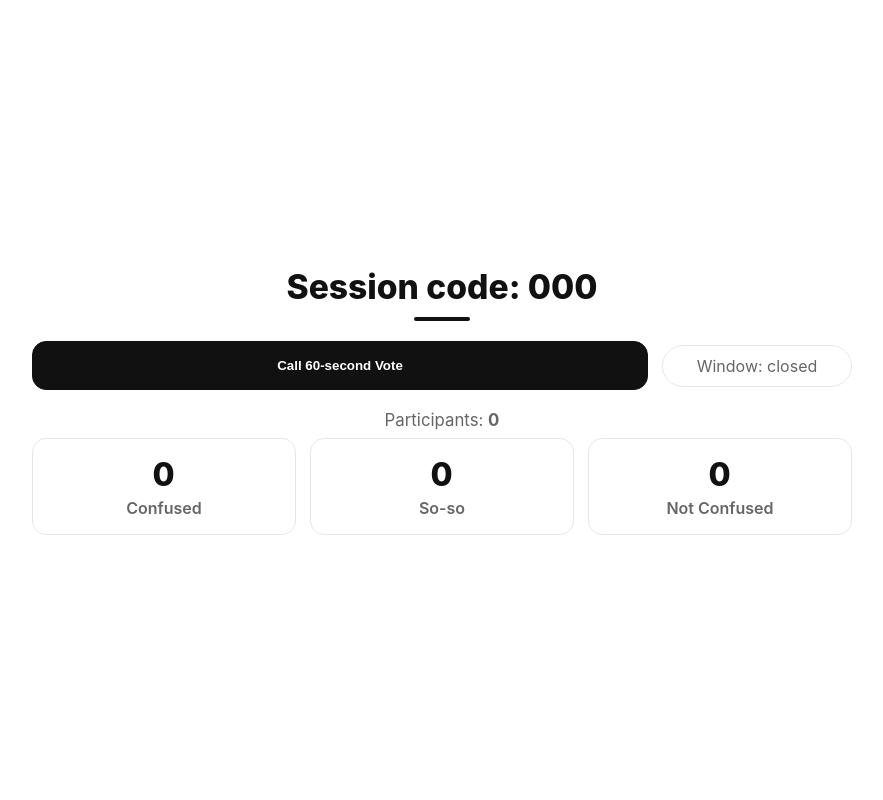
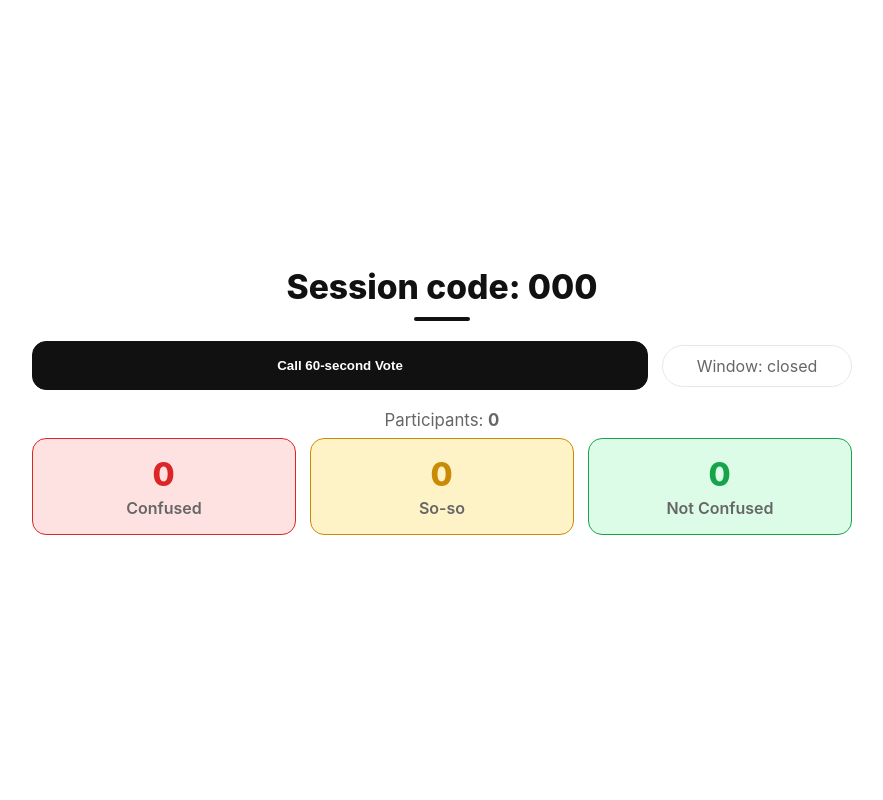
Before and after one commit to cnam04/ClassPulse, a Flask app: template backend/app/templates/teacher_vote.html in a window 1280 px wide. Shown: the whole page, without its empty margins (198-1081 px from the left). Run offline with Flask 3, Linux system fonts and the light colour scheme; the template is opened without the code that fills it: most values are stand-ins (such as "Sample title", 1, 10 or a date in 2020).

Commit message:
gave colors to buttons

```diff
--- a/backend/app/templates/teacher_vote.html
+++ b/backend/app/templates/teacher_vote.html
@@ -8,6 +8,11 @@
     :root{
       --fg:#111; --muted:#666; --border:#e5e7eb; --btn:#111; --btnfg:#fff;
       --dur:1.0s; --d1:.12s; --d2:.28s; --d3:.44s;
+
+      /* colors for the three “buttons” */
+      --red:#dc2626;      --red-bg:#fee2e2;
+      --yellow:#ca8a04;   --yellow-bg:#fef3c7;
+      --green:#16a34a;    --green-bg:#dcfce7;
     }
     *{ box-sizing:border-box }
     body{
@@ -52,10 +57,21 @@
     }
     .stat{
       border:1px solid var(--border); border-radius:14px; padding:16px; text-align:center;
-      background:#fff;
+      background:#fff; cursor:default;
     }
+    .stat:hover{ filter:brightness(.98); }
     .n{ font-size:2rem; font-weight:800; letter-spacing:.02em }
     .label{ color:var(--muted); margin-top:4px; font-weight:600 }
+
+    /* colored variants */
+    .stat.cf    { border-color: var(--red);    background: var(--red-bg); }
+    .stat.cf .n { color: var(--red); }
+
+    .stat.ss    { border-color: var(--yellow); background: var(--yellow-bg); }
+    .stat.ss .n { color: var(--yellow); }
+
+    .stat.nc    { border-color: var(--green);  background: var(--green-bg); }
+    .stat.nc .n { color: var(--green); }
 
     /* Animations */
     @keyframes floatFade{
@@ -72,7 +88,7 @@
   </style>
 </head>
 <body>
-  <!-- store code for JS without Jinja inside the script -->
+  <!-- code passed via data-attr so no Jinja inside JS -->
   <main id="state" class="wrap" data-code="{{ code }}">
     <h1 class="a-title">Session code: {{ code }}</h1>
 
@@ -86,15 +102,15 @@
     <p class="meta a-stats">Participants: <strong id="pcount">0</strong></p>
 
     <section class="grid a-stats">
-      <div class="stat">
+      <div class="stat cf">
         <div id="cf" class="n">0</div>
         <div class="label">Confused</div>
       </div>
-      <div class="stat">
+      <div class="stat ss">
         <div id="ss" class="n">0</div>
         <div class="label">So-so</div>
       </div>
-      <div class="stat">
+      <div class="stat nc">
         <div id="nc" class="n">0</div>
         <div class="label">Not Confused</div>
       </div>
@@ -104,12 +120,12 @@
   <script>
     const code = document.getElementById('state')?.dataset.code || '';
     const els = {
-      start: document.getElementById('start'),
-      timer: document.getElementById('timer'),
+      start:  document.getElementById('start'),
+      timer:  document.getElementById('timer'),
       pcount: document.getElementById('pcount'),
-      nc: document.getElementById('nc'),
-      ss: document.getElementById('ss'),
-      cf: document.getElementById('cf'),
+      nc:     document.getElementById('nc'),
+      ss:     document.getElementById('ss'),
+      cf:     document.getElementById('cf'),
     };
 
     els.start.addEventListener('submit', async () => {
@@ -130,7 +146,7 @@
         els.ss.textContent = d.soso ?? 0;
         els.cf.textContent = d.confused ?? 0;
 
-        const open = !!d.window_active;
+        const open   = !!d.window_active;
         const remain = d.window_seconds_remaining ?? 0;
         els.timer.textContent = open ? `Window: ${remain}s left` : 'Window: closed';
       }catch(_){}
```
